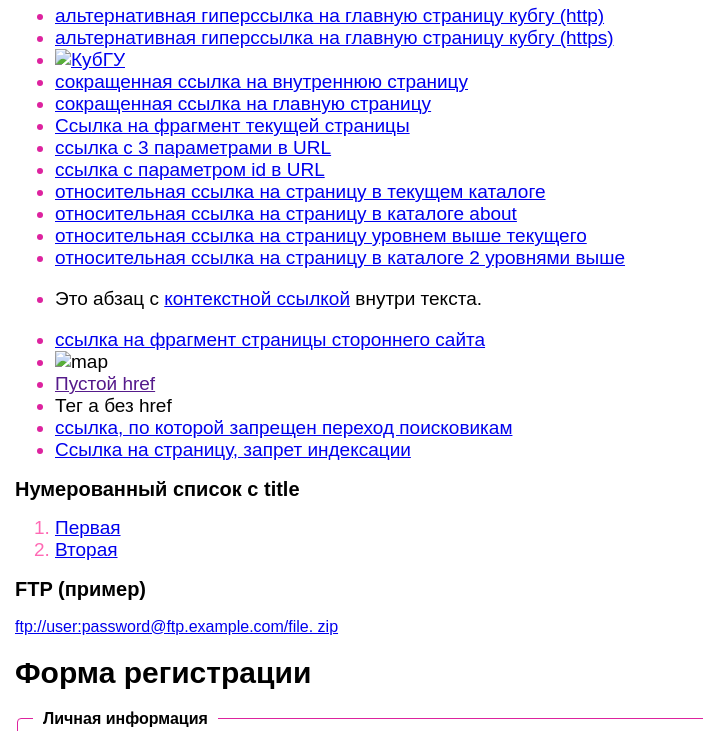
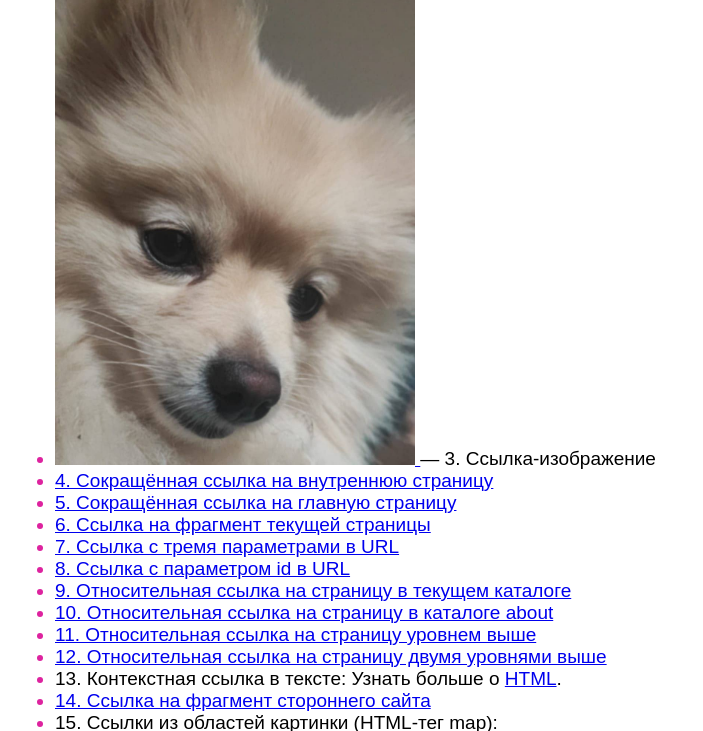
Before and after one commit to s0195802m/Web, a plain HTML site: page index.html in a window 1280 px wide. Shown: the part 69-800 px from the top of the page, without its empty margins (0-703 px from the left). Drawn offline with Linux system fonts and the light colour scheme.

Commit message:
Update index.html

```diff
--- a/index.html
+++ b/index.html
@@ -94,43 +94,58 @@
 </head>
 
 <body>
-    <h1>Список гиперссылок</h1>
-    <ul>
-        <li><a href="http://kubsu.ru/">альтернативная гиперссылка на главную страницу кубгу (http)</a></li>
-        <li><a href="https://kubsu.ru/">альтернативная гиперссылка на главную страницу кубгу (https)</a></li>
-        <li><a href="https://kubsu.ru/"><img src="c:\Users\Дмитрий\Downloads\kubgu.jpg" alt="КубГУ"></a></li>
-        <li><a href="/pages/internal.html">сокращенная ссылка на внутреннюю страницу</a></li>
-        <li><a href="/">сокращенная ссылка на главную страницу</a></li>
-        <li><a href="#section1">Ссылка на фрагмент текущей страницы</a></li>
-        <li><a href="search.html?cat=books&sort=price&page=3">ссылка с 3 параметрами в URL</a></li>
-        <li><a href="product.html?id=42">ссылка с параметром id в URL</a></li>
-        <li><a href="page.html">относительная ссылка на страницу в текущем каталоге</a></li>
-        <li><a href="about/page.html">относительная ссылка на страницу в каталоге about</a></li>
-        <li><a href="../up-one.html">относительная ссылка на страницу уровнем выше текущего</a></li>
-        <li><a href="../../up-two.html">относительная ссылка на страницу в каталоге 2 уровнями выше</a></li>
+   <ul>
+        <li><a href="http://kubsu.ru/">1. Абсолютная ссылка на главную страницу сайта kubsu.ru (http)</a></li>
+        <li><a href="https://kubsu.ru/">2. Абсолютная ссылка на главную страницу kubsu.ru (https)</a></li>
+
+        <!-- 3. Ссылка-изображение -->
         <li>
-            <p>Это абзац с <a href="https://example.com/">контекстной ссылкой</a> внутри текста.</p>
+            <a href="https://kubsu.ru/">
+                <img src="photo_2025-09-21_23-25-34.jpg" alt="Изображение KubSU" width="300">
+            </a> — 3. Ссылка-изображение
         </li>
-        <li><a href="https://htmlacademy.ru/blog/html/free-html-template">ссылка на фрагмент страницы стороннего
-                сайта</a></li>
-        <li><img src="map.jpg" usemap="#m" alt="map"><map name="m"><area shape="rect" coords="0,0,100,50"
-                    href="rect.html" alt="rect"><area shape="circle" coords="150,75,30" href="circle.html"
-                    alt="circle"></map></li>
-        <li><a href="">Пустой href</a></li>
-        <li><a>Тег a без href</a></li>
-        <li><a href="https://example.com/" rel="nofollow">ссылка, по которой запрещен переход поисковикам</a></li>
-        <li><a href="https://example.com/secret.html" rel="nofollow">Ссылка на страницу, запрет индексации</a></li>
+
+        <li><a href="inner.html">4. Сокращённая ссылка на внутреннюю страницу</a></li>
+        <li><a href="/">5. Сокращённая ссылка на главную страницу</a></li>
+        <li><a href="#fragment">6. Ссылка на фрагмент текущей страницы</a></li>
+        <li><a href="search.html?query=html&sort=date&user=student">7. Ссылка с тремя параметрами в URL</a></li>
+        <li><a href="page.html?id=15">8. Ссылка с параметром id в URL</a></li>
+        <li><a href="page.html">9. Относительная ссылка на страницу в текущем каталоге</a></li>
+        <li><a href="about/page.html">10. Относительная ссылка на страницу в каталоге about</a></li>
+        <li><a href="../page.html">11. Относительная ссылка на страницу уровнем выше</a></li>
+        <li><a href="../../index.html">12. Относительная ссылка на страницу двумя уровнями выше</a></li>
+
+        <li>13. Контекстная ссылка в тексте:
+            Узнать больше о <a href="https://developer.mozilla.org/ru/docs/Web/HTML">HTML</a>.
+        </li>
+
+        <li><a href="https://example.com/page#section2">14. Ссылка на фрагмент стороннего сайта</a></li>
+
+
+        <li>
+            15. Ссылки из областей картинки (HTML-тег map):<br>
+            <img src="photo_2025-09-21_23-25-34.jpg" usemap="#image-map" alt="Моё фото" width="400">
+            <map name="image-map">
+                <area shape="rect" coords="0,0,150,150" href="https://kubsu.ru/" alt="Прямоугольная область">
+                <area shape="circle" coords="300,100,60" href="https://example.com" alt="Круглая область">
+            </map>
+        </li>
+
+        <li><a href="">16. Ссылка с пустым href</a></li>
+        <li><a>17. Ссылка без href</a></li>
+        <li><a href="https://example.com/nofollow" rel="nofollow">18. Ссылка, по которой запрещён переход поисковикам</a></li>
+        <li><a href="https://example.com/" rel="noindex">19. Ссылка, запрещённая для индексации поисковиками</a></li>
+
+        <li>
+            <ol>
+                <li><a href="https://kubsu.ru/" title="Главная КубГУ">Главная КубГУ</a></li>
+                <li><a href="https://developer.mozilla.org/" title="Документация MDN">MDN Docs</a></li>
+            </ol>
+            — 20. Нумерованный список ссылок с подписями title
+        </li>
+
+        <li><a href="ftp://user:password@ftp.example.com/file.txt">21. Ссылка на файл на сервере FTP с авторизацией</a></li>
     </ul>
-
-    <h2>Нумерованный список с title</h2>
-    <ol>
-        <li><a href="https://kubsu.ru/" title="Первая ссылка">Первая</a></li>
-        <li><a href="https://kubsu.ru/" title="Вторая ссылка">Вторая</a></li>
-    </ol>
-
-    <h2>FTP (пример)</h2>
-    <p><a href="ftp://user:password@ftp.example.com/file.zip">ftp://user:password@ftp.example.com/file.
-            zip</a></p>
 
     <h1>Форма регистрации</h1>
     <form action="#" method="post">
@@ -206,4 +221,5 @@
     </form>
 </body>
 
+
 </html>
```
